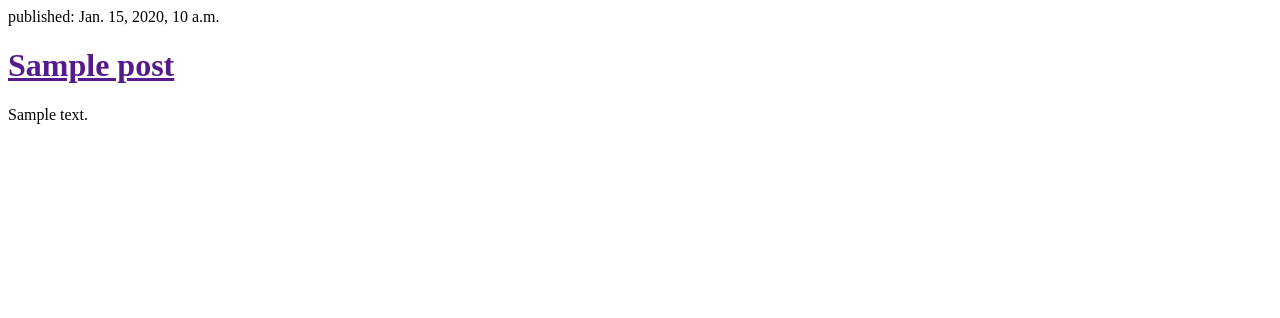
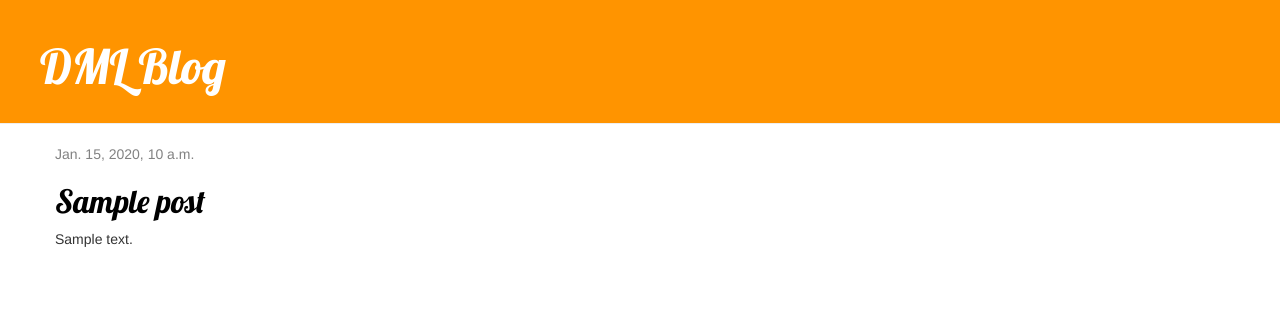
Before and after one commit to Yobmod/dmlsite, a Django app: template dmlblog/templates/dmlblog/post_list.html in a window 1280 px wide. Shown: the top 318 px of the page. Run offline with Django 3.2, Linux system fonts and the light colour scheme; the template is opened without the code that fills it: values that come from a table or form of the project are taken from there, others are empty; tables that the repository leaves empty hold one stand-in row (values such as "Sample post"); some libraries are stand-ins or nearby versions.

Commit message:
added subpages

```diff
--- /dev/null
+++ b/dmlblog/static/css/dmlblog.css
@@ -0,0 +1,60 @@
+
+h1 a {
+    color: blue;
+	font-size: 32px;
+	font-family: 'Lobster';
+}
+
+h1 b {
+    color: blue;
+	font-size: 20px;
+}
+
+
+
+.page-header {
+    background-color: #ff9400;
+    margin-top: 0;
+    padding: 20px 20px 20px 40px;
+}
+
+.page-header h1, .page-header h1 a, .page-header h1 a:visited, .page-header h1 a:active {
+    color: #ffffff;
+    font-size: 36pt;
+    text-decoration: none;
+}
+
+.content {
+    margin-left: 40px;
+}
+
+h1, h2, h3, h4 {
+    font-family: 'Lobster', cursive;
+}
+
+.date {
+    color: #828282;
+}
+
+.save {
+    float: right;
+}
+
+.post-form textarea, .post-form input {
+    width: 100%;
+}
+
+.top-menu, .top-menu:hover, .top-menu:visited {
+    color: #ffffff;
+    float: right;
+    font-size: 26pt;
+    margin-right: 20px;
+}
+
+.post {
+    margin-bottom: 70px;
+}
+
+.post h1 a, .post h1 a:visited {
+    color: #000000;
+}
--- /dev/null
+++ b/dmlblog/templates/dmlblog/base.html
@@ -0,0 +1,28 @@
+<html>
+
+<head>
+{% load staticfiles%}
+
+<title>DMLblog</title>
+<link rel="stylesheet" href="//maxcdn.bootstrapcdn.com/bootstrap/3.2.0/css/bootstrap.min.css">
+<link rel="stylesheet" href="//maxcdn.bootstrapcdn.com/bootstrap/3.2.0/css/bootstrap-theme.min.css">
+<link rel="stylesheet" href="{% static 'css/dmlblog.css' %}">
+<link href="//fonts.googleapis.com/css?family=Lobster&subset=latin,latin-ext" rel="stylesheet" type="text/css">
+
+</head>
+
+<body>
+    <div class="page-header">
+        <h1><a href="/">DML Blog</a></h1>
+    </div>
+    <div class="content container">
+        <div class="row">
+            <div class="col-md-8">
+            {% block content %}
+            {% endblock %}
+            </div>
+        </div>
+    </div>
+</body>
+
+</html>
--- a/dmlblog/templates/dmlblog/post_list.html
+++ b/dmlblog/templates/dmlblog/post_list.html
@@ -1,9 +1,13 @@
-<html>
-	<div>
+{% extends 'dmlblog/base.html' %}
+
+{% block content %}
 	{% for post in posts %}
-		<p>published: {{ post.published_date }}</p>
-        <h1><a href="">{{ post.title }}</a></h1>
+		<div class="post">
+        <div class="date">
+            {{ post.published_date }}
+        </div>
+        <h1><a href="{% url 'post_detail' pk=post.pk %}">{{ post.title }}</a></h1>
         <p>{{ post.text|linebreaksbr }}</p>
+    </div>
 	{% endfor %}
-	</div>
-</html>
+{% endblock %}
--- a/dmlblog/urls.py
+++ b/dmlblog/urls.py
@@ -1,6 +1,12 @@
 from django.conf.urls import url
 from . import views
+from django.conf import settings
+from django.conf.urls.static import static
+
+
+
 
 urlpatterns = [
     url(r'^$', views.post_list, name='post_list'),
-]
+	url(r'^post/(?P<pk>\d+)/$', views.post_detail, name='post_detail'),
+] + static(settings.STATIC_URL, document_root=settings.STATIC_ROOT)
--- a/dmlblog/views.py
+++ b/dmlblog/views.py
@@ -1,7 +1,11 @@
-from django.shortcuts import render
+from django.shortcuts import render, get_object_or_404
 from django.utils import timezone
 from .models import Post
 
 def post_list(request):
 	posts = Post.objects.filter(published_date__lte=timezone.now()).order_by('published_date')
 	return render(request, 'dmlblog/post_list.html', {'posts': posts})
+
+def post_detail(request, pk):
+	post = get_object_or_404(Post, pk=pk)
+	return render(request, 'dmlblog/post_detail.html', {'post': post})
```
Also changed, not shown: dmlblog/templates/dmlblog/post_detail.html (added, +13 -0 lines), dmlblog/static/images/dmlblog/Photo.jpg (added), dmlsite/settings.py (line endings or trailing spaces).
